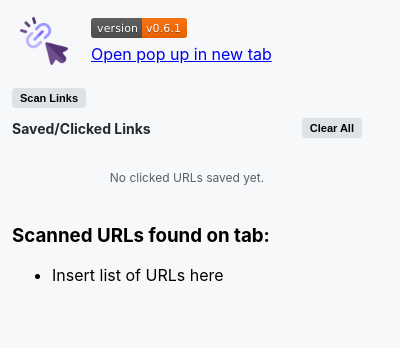
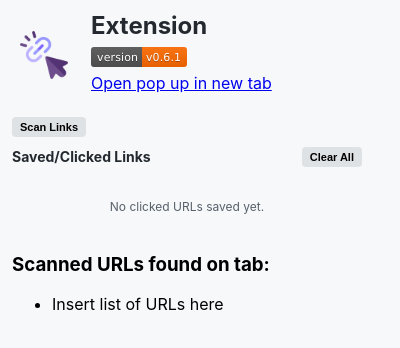
Before and after one commit to HunterTigerDavis/github-code-linkify, a browser extension: page popup.html in a window 400 px wide. Drawn offline with Linux system fonts and the light colour scheme.

Commit message:
Cache manifest data via localstorage, use in pop up on install/reload via background script instead of on each load

```diff
--- a/package.json
+++ b/package.json
@@ -1,7 +1,7 @@
 {
   "name": "github-code-linkify",
   "version": "0.6.1",
-  "description": "A Chrome extension that enhances GitHub browsing by providing URL highlighting and click functionality directly on code lines in pull requests, commits, and code blobs views.",
+  "description": "A Chrome extension that enhances GitHub browsing by providing URL highlighting and click functionality directly on code lines in pull requests, commits, and code views. Click on any link to open it in a new tab, and view your history in the popup!",
   "author": "Hunter Tiger Davis",
   "main": "background.js",
   "type": "module",
--- a/popup.html
+++ b/popup.html
@@ -103,7 +103,7 @@
 
             <!-- Clickable Badge wrapper under the title -->
             <div class="badge-container" style="display: block; line-height: 0;">
-                <a id="extension-repo" href="#" target="_blank" rel="noopener noreferrer"
+                <a id="extension-repo" title="View Repository" href="#" target="_blank" rel="noopener noreferrer"
                     style="display: block; border: none; outline: none;">
                     <img src="icons/version-badge.svg" alt="Extension Version Badge" class="badge-img"
                         style="display: block; max-width: 100%; height: auto;" />
@@ -134,12 +134,14 @@
         </ul>
 
     </div>
+    <!-- TODO: enable if using favicon for deployment to web store -->
+    <!-- <a href="https://www.flaticon.com/free-icons/hyperlink" title="hyperlink icons">Hyperlink icons created by Freepik - Flaticon</a> -->
     </div>
     <script src="popup.js"></script>
 </body>
 <!-- <script class="links" src="script.js"></script> -->
 
 <!-- Favicon credit URL: -->
-<!-- <a href="https://www.flaticon.com/free-icons/hyperlink" title="hyperlink icons">Hyperlink icons created by Freepik - Flaticon</a> -->
+
 
 </html>
--- a/popup.js
+++ b/popup.js
@@ -1,19 +1,33 @@
+function getCachedExtensionMeta() {
+  const manifest = chrome.runtime.getManifest();
+
+  return {
+    name: manifest.name ?? 'Extension',
+    description: manifest.description ?? '',
+    repositoryUrl: manifest.homepage_url ?? manifest.repository?.url ?? ''
+  };
+}
+
+function populateExtensionMeta() {
+  const nameEl = document.getElementById('extension-name');
+  const descEl = document.getElementById('extension-description');
+  const repoEl = document.getElementById('extension-repo');
+
+  chrome.storage.local.get(['extensionMeta'], (result) => {
+    const meta = result.extensionMeta ?? getCachedExtensionMeta();
+    const { name, description, repositoryUrl } = meta;
+
+    if (nameEl) nameEl.textContent = name ?? 'Extension';
+    if (descEl) descEl.textContent = description ?? '';
+    if (repoEl && repositoryUrl) {
+      repoEl.href = repositoryUrl;
+    }
+  });
+}
+
 // Fetch the stored (clicked) URLs, group them cleanly by site domain, and output them as a bulleted list
 document.addEventListener('DOMContentLoaded', () => {
-
-  // Get references to manifest for syncing strings
-  function getManifestInfo() {
-    const manifest = chrome.runtime.getManifest();
-    const nameEl = document.getElementById("extension-name");
-    const descEl = document.getElementById("extension-description");
-    const repoEl = document.getElementById("extension-repo");
-
-    if (nameEl) nameEl.textContent = manifest.name;
-    if (descEl) descEl.textContent = manifest.description;
-    if (repoEl) repoEl.href = manifest.homepage_url;
-  }
-  // load manifest info first
-  getManifestInfo();
+  populateExtensionMeta();
 
   const listContainer = document.getElementById('list-container');
   const clearBtn = document.getElementById('clear-btn');
```
Also changed, not shown: background.js (+22 -1 lines), sync-version.js (+6 -5 lines).
